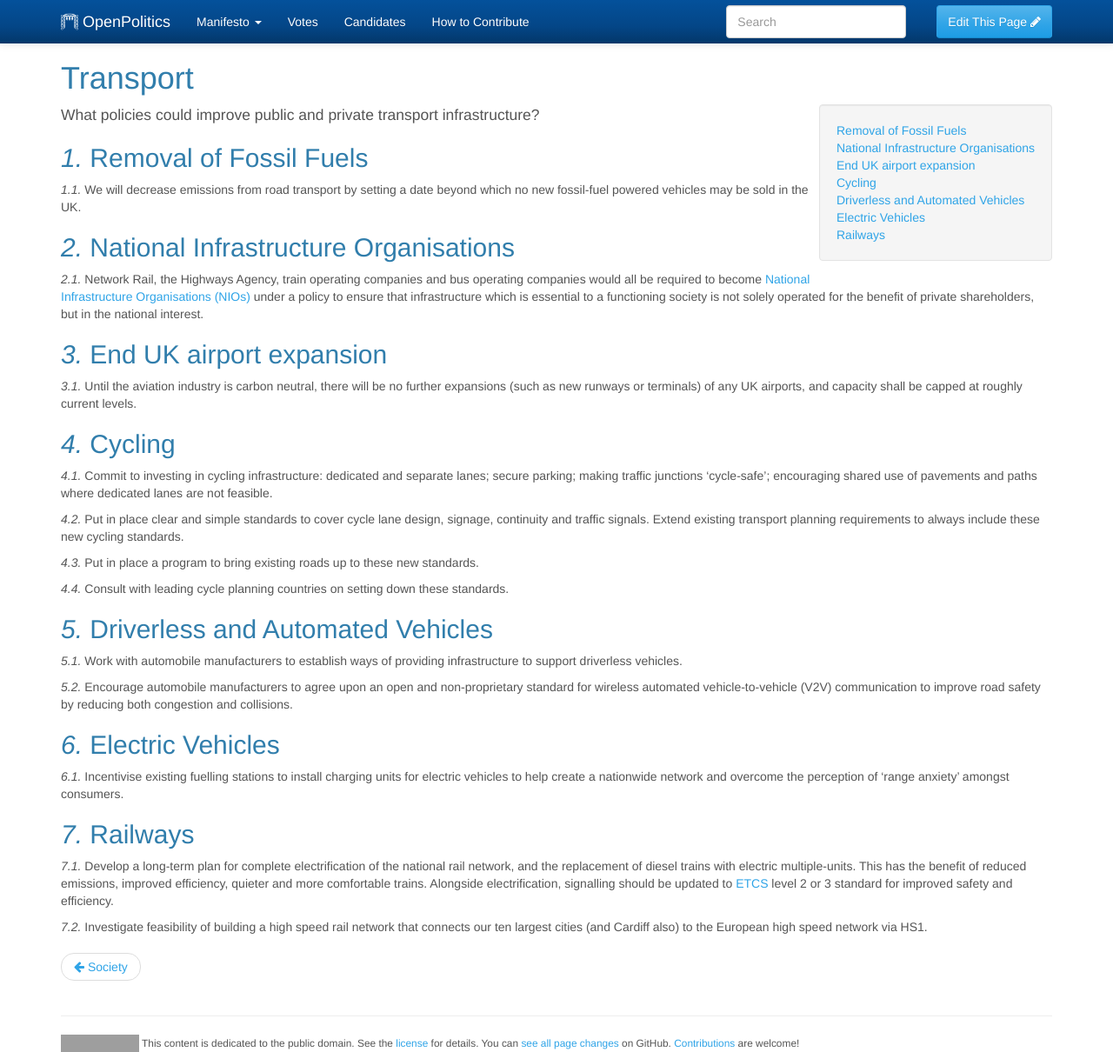
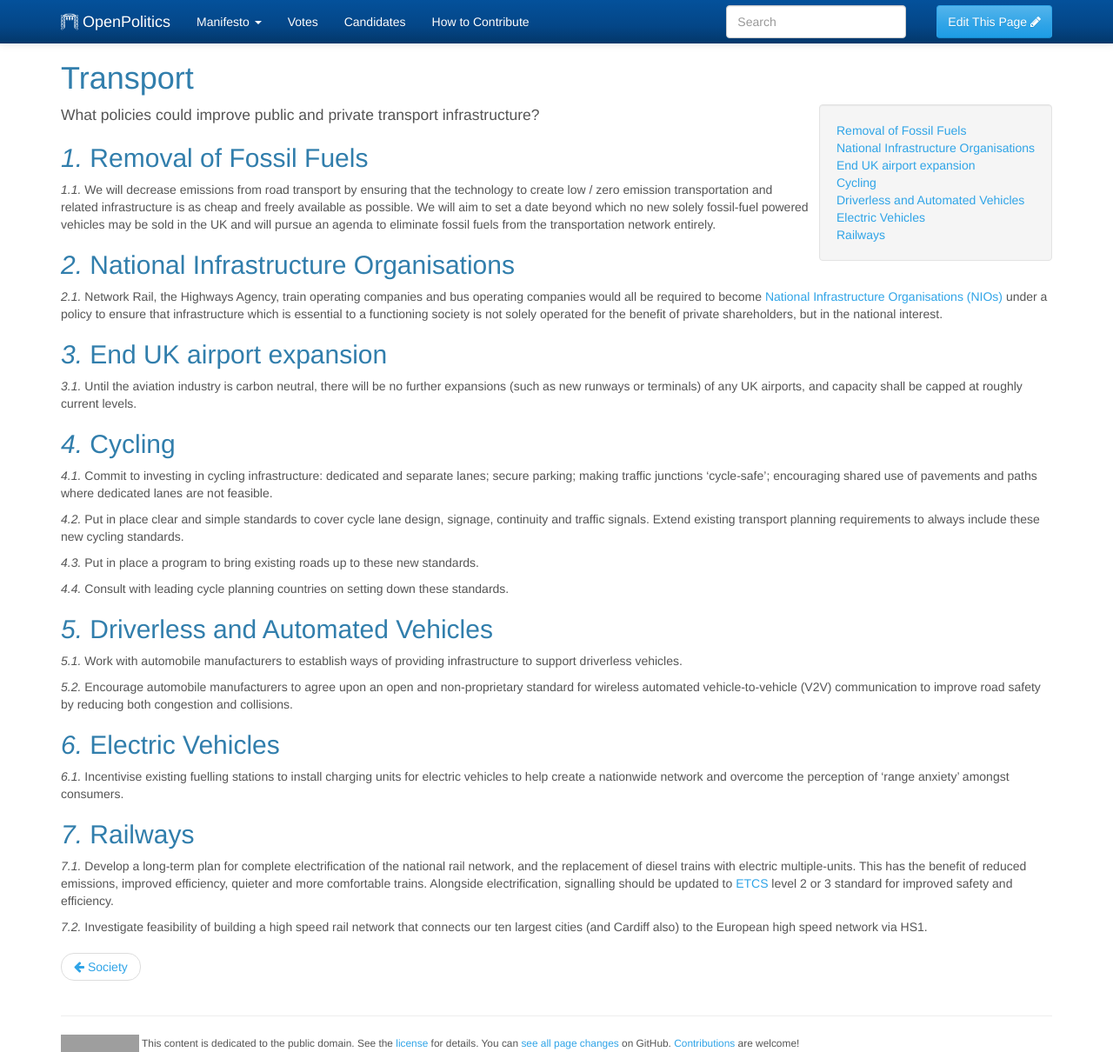
Before and after one commit to openpolitics/manifesto, a Jekyll site: the page built from manifesto/transport.md, in a window 1280 px wide and 1210 px high. Shown: the whole window at 87% size. Built offline with Jekyll 4.4.1, drawn with Linux system fonts in a browser that asks for light colours; grey boxes are pictures that could not be loaded.

Commit message:
Update transport.md
Changes made to try to make the pledge more in line with achievable end result. The existing technology available does not allow us to eliminate fossil fuels and hence we should look at the steps needed to achieve that first, with a commitment to extend into zero-emissions later.

```diff
--- a/manifesto/transport.md
+++ b/manifesto/transport.md
@@ -11,7 +11,7 @@ What policies could improve public and private transport infrastructure?
 
 ## Removal of Fossil Fuels
 
-We will decrease emissions from road transport by setting a date beyond which no new fossil-fuel powered vehicles may be sold in the UK.
+We will decrease emissions from road transport by ensuring that the technology to create low / zero emission transportation and related infrastructure is as cheap and freely available as possible. We will aim to set a date beyond which no new solely fossil-fuel powered vehicles may be sold in the UK and will pursue an agenda to eliminate fossil fuels from the transportation network entirely.
 
 ## National Infrastructure Organisations
 
```
